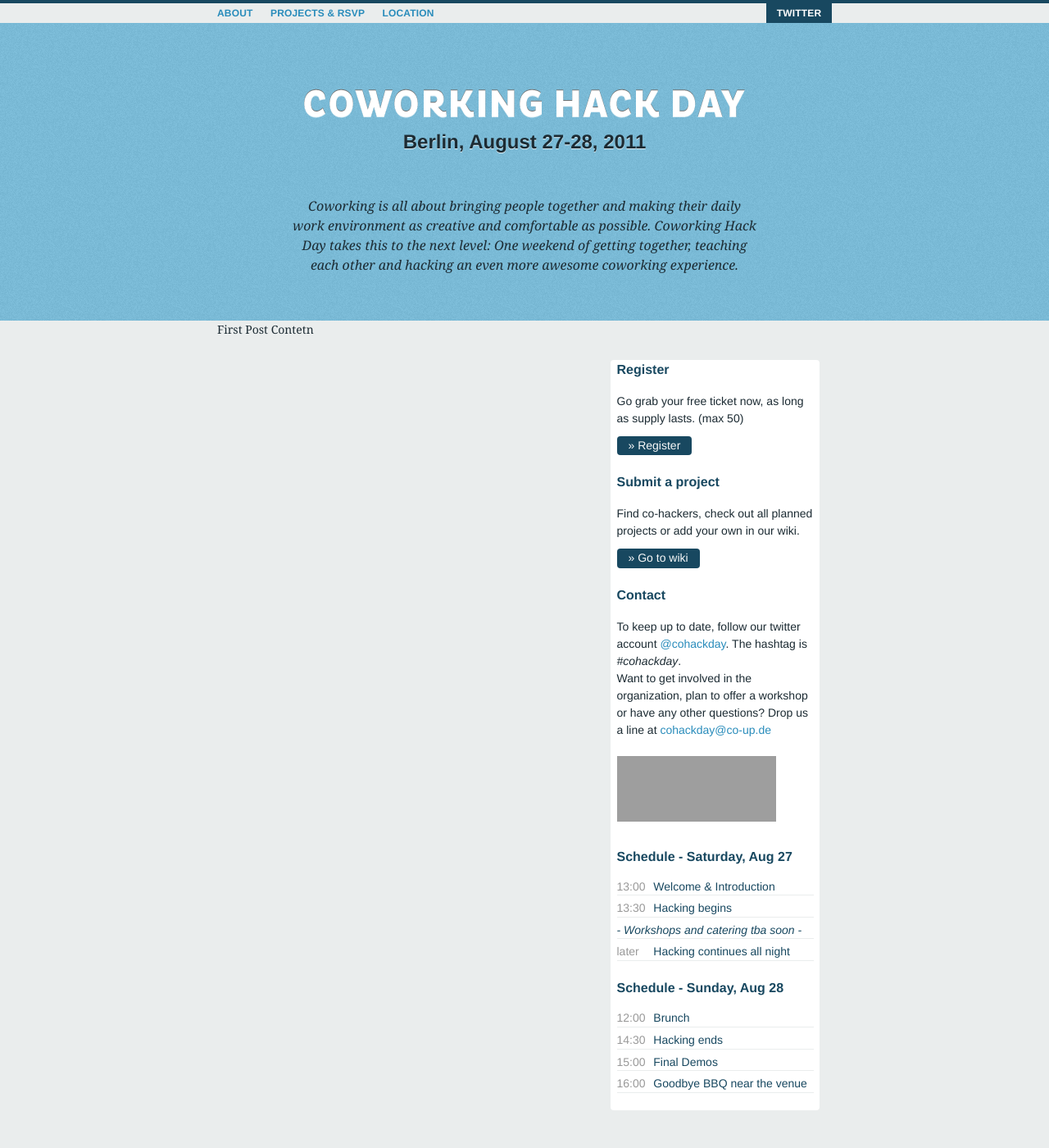
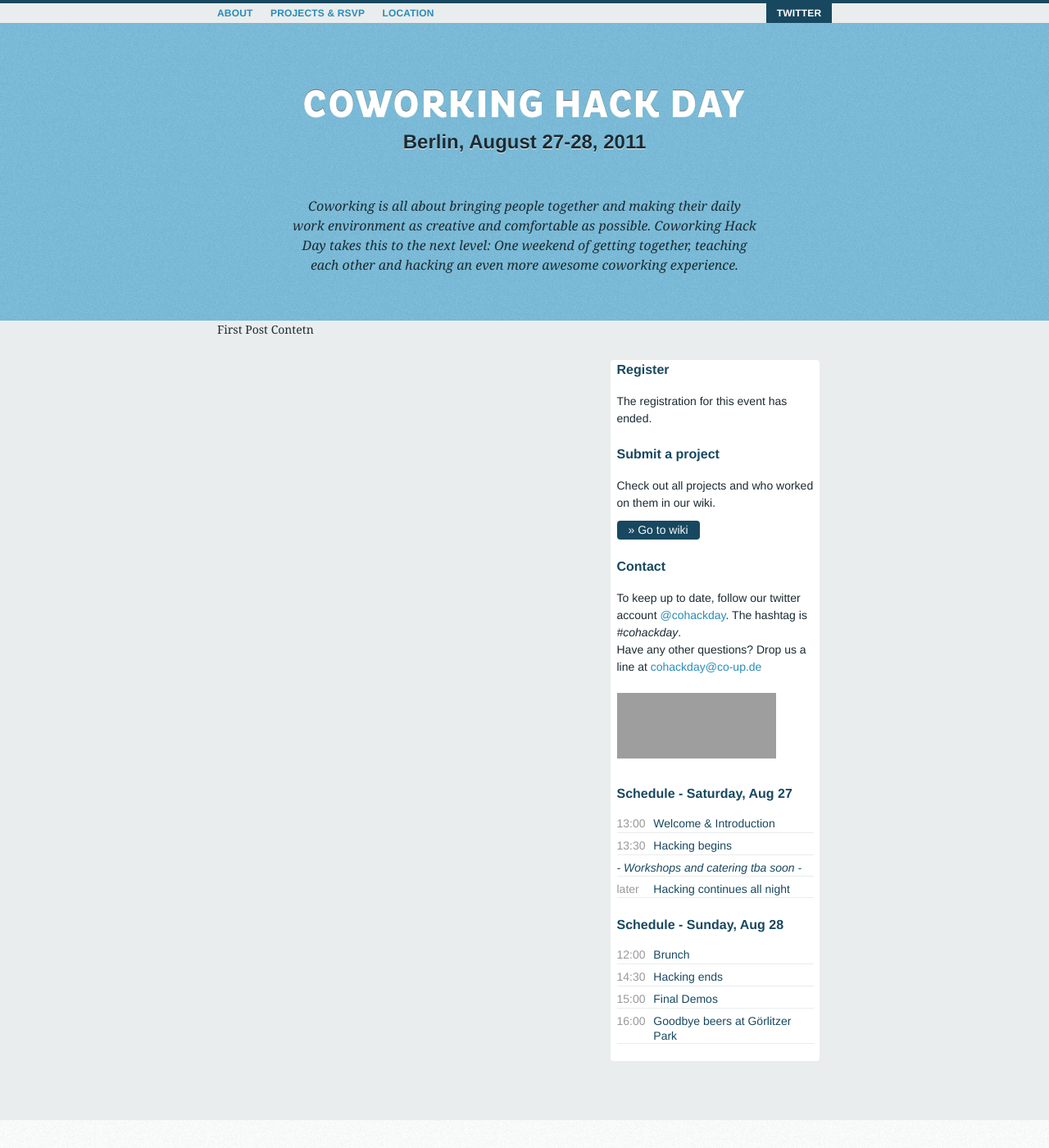
Before and after one commit to thilo/coworking-hack-day, a Jekyll site: the page built from _posts/2011-07-29-first-post.md, in a window 1280 px wide and 1400 px high. Shown: the whole window at 82% size. Built offline with Jekyll 4.4.1, drawn with Linux system fonts in a browser that asks for light colours; grey boxes are pictures that could not be loaded.

Commit message:
changed info post event

```diff
--- a/_includes/sidebar.md
+++ b/_includes/sidebar.md
@@ -1,13 +1,12 @@
 <h4>Register</h4>
 <p>
-  Go grab your free ticket now, as long as supply lasts. (max 50)<br />
-  <a href="http://cohackday.eventbrite.com?ref=ebtn" target="_blank" class="btn_link", title="Register me for the Coworking Hack Day">&raquo; Register</a>
+  The registration for this event has ended.
 </p>
 
 <h4>Submit a project</h4>
 
 <p>
-  Find co-hackers, check out all planned projects or add your own in our wiki.<br />
+  Check out all projects and who worked on them in our wiki.<br />
   <a href="http://coworkinghackday.wikispaces.com/" class="btn_link">&raquo; Go to wiki</a>
 </p>
 
@@ -15,7 +14,7 @@
 
 <p>
   To keep up to date, follow our twitter account <a href="http://twitter.com/cohackday" title="twitter.com/cohackday">@cohackday</a>. The hashtag is <em>#cohackday</em>.<br />
-  Want to get involved in the organization, plan to offer a workshop or have any other questions? Drop us a line at <a href="mailto:cohackday@co-up.de">cohackday@co-up.de</a>
+  Have any other questions? Drop us a line at <a href="mailto:cohackday@co-up.de">cohackday@co-up.de</a>
 </p>
 
 <iframe src="http://www.facebook.com/plugins/like.php?app_id=254989587863169&amp;href=http%3A%2F%2Fcoworkinghackday.org%2F&amp;send=false&amp;layout=standard&amp;width=194&amp;show_faces=true&amp;action=like&amp;colorscheme=light&amp;font=arial&amp;height=80" scrolling="no" frameborder="0" style="border:none; overflow:hidden; width:194px; height:80px;" allowTransparency="true"></iframe>
@@ -34,5 +33,5 @@
   <li><span>12:00</span> Brunch</li>
   <li><span>14:30</span> Hacking ends</li>
   <li><span>15:00</span> Final Demos</li>
-  <li><span>16:00</span> Goodbye BBQ near the venue</li>
+  <li><span>16:00</span> Goodbye beers at Görlitzer Park</li>
 </ul>
```
Also changed, not shown: index.md (+5 -2 lines).
